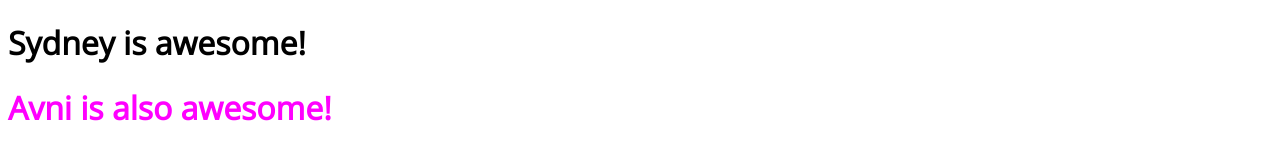
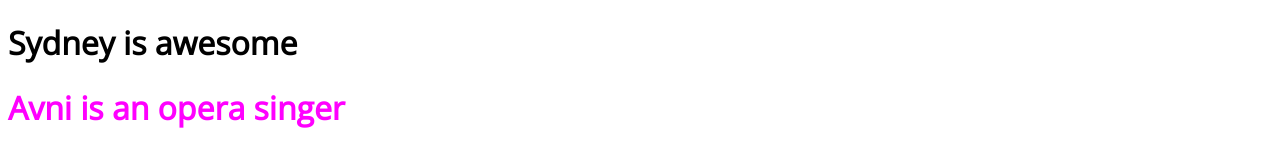
Before and after one commit to sydneyh1127/sydneyh1127.github.io, a plain HTML site: page index.html in a window 1280 px wide. Shown: the top 164 px of the page. Drawn offline with nearby package versions, Linux system fonts and the light colour scheme.

Commit message:
change header

```diff
--- a/index.html
+++ b/index.html
@@ -32,8 +32,8 @@
   <body>
 
   <div>
-    <h1> Sydney is awesome!</h1>
-    <h1 style="color:magenta">Avni is also awesome!</h1>
+    <h1> Sydney is awesome</h1>
+    <h1 style="color:magenta">Avni is an opera singer</h1>
     <!-- Table starts here-->
     <div style ="overflow-x:auto;">
       <table style="width:90%; margin:1em auto">
```
